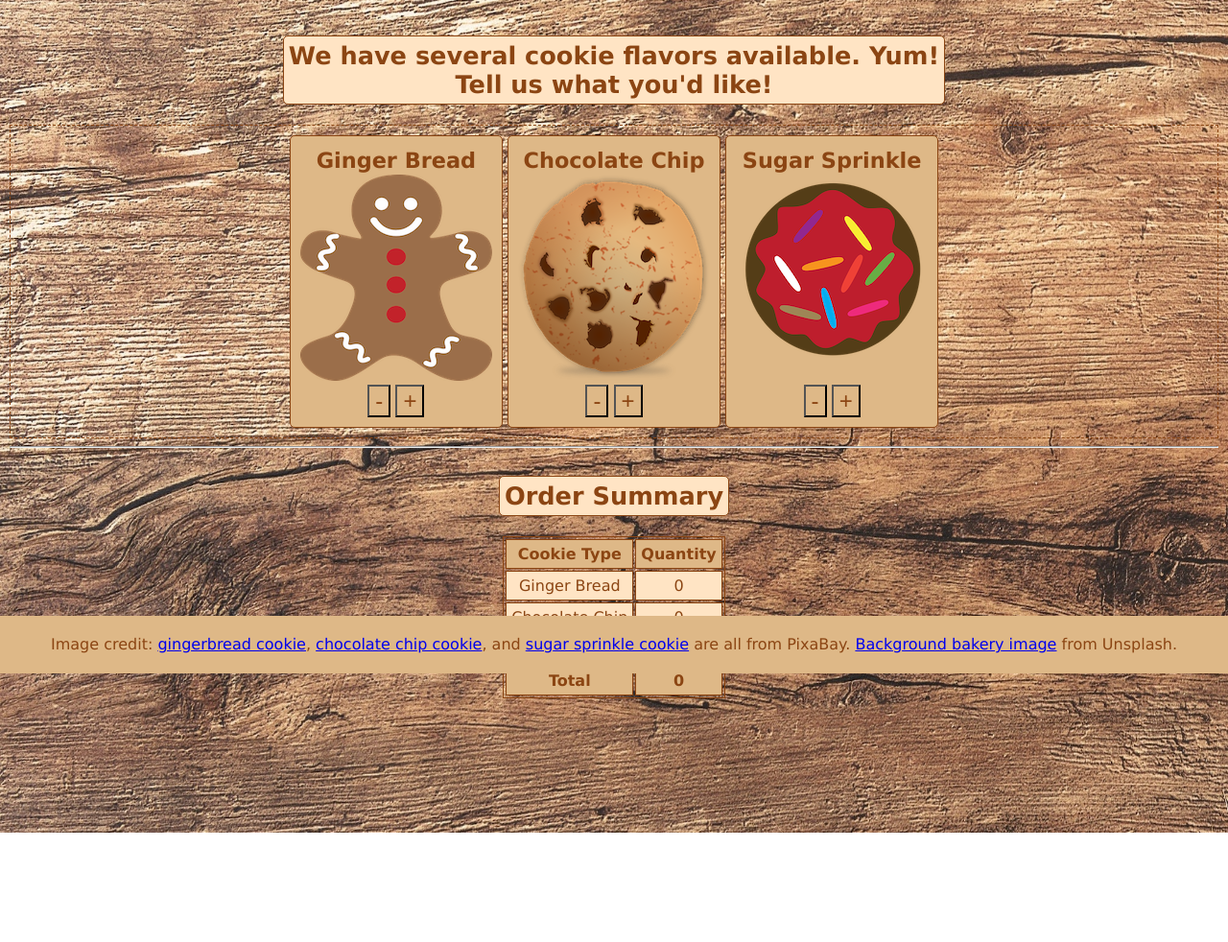
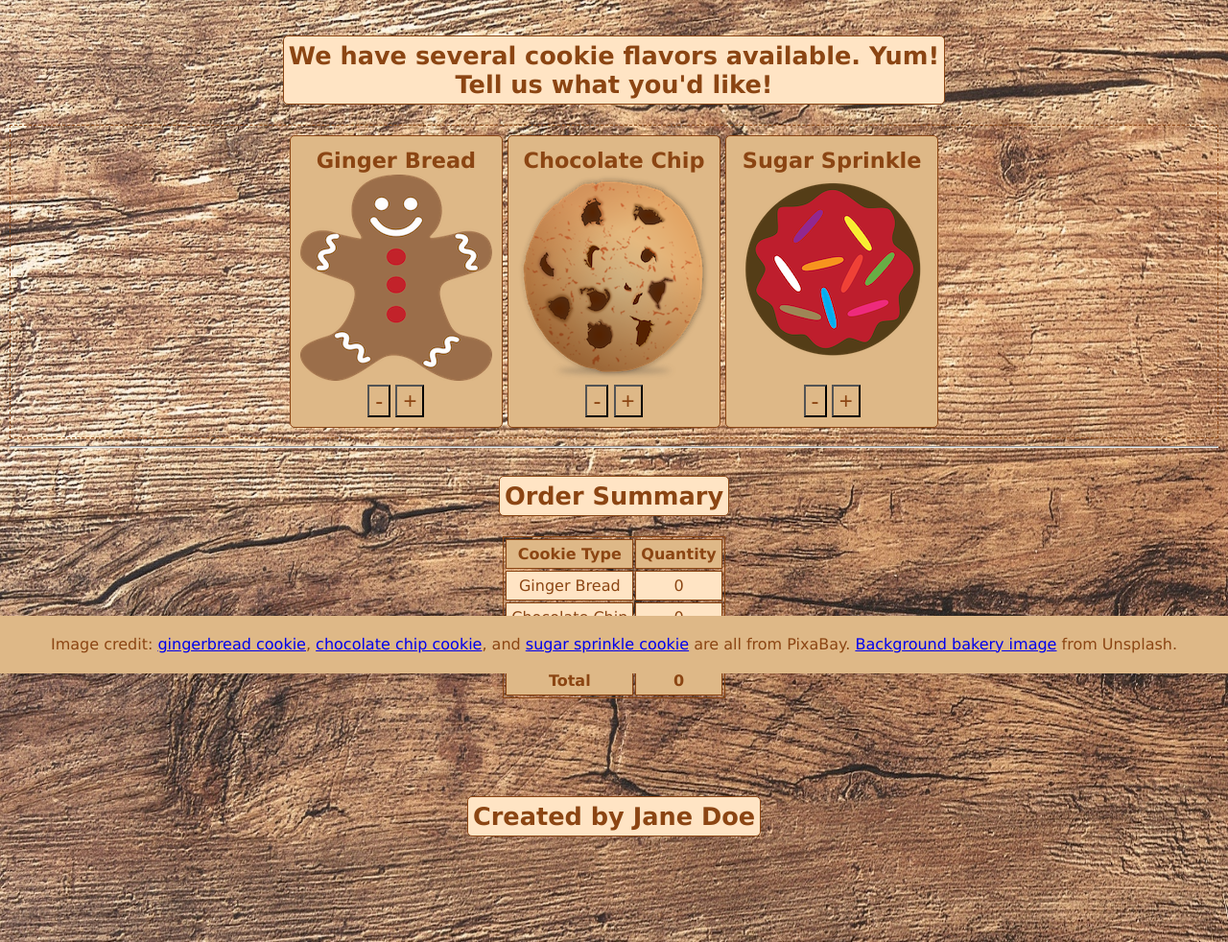
Before and after one commit to HackerUSA-CE/FSI-Placement-Assessment-Solution, a plain HTML site: page index.html in a window 1280 px wide. Shown: the part 98-1080 px from the top of the page at 96% size. Before the commit the page ends 966 px from the top, so only its background shows below. Drawn offline with Linux system fonts and the light colour scheme.

Commit message:
Adding name credit

```diff
--- a/assets/script.js
+++ b/assets/script.js
@@ -1,7 +1,14 @@
-// Global Variables - we'll use these to track the counts of each cookie type
+// Global Variables
+// First, tell us your name
+let yourName = "Jane Doe" // HINT: Replace this with your own name!
+
+// We'll use these variables to track the counts of each cookie type
 let gb = 0      // Ginger bread
 let cc = 0      // Chocolate Chip
 let sugar = 0   // Sugar Sprinkle
+
+// Code to update name display
+document.getElementById('credit').textContent = `Created by ${yourName}`
 
 // Event listener for clicks on the "+" button for Ginger Bread cookies
 document.getElementById('add-gb').addEventListener('click', function() {
--- a/assets/style.css
+++ b/assets/style.css
@@ -52,6 +52,10 @@ h3 {
     margin: 2px;
 }
 
+#credit {
+    margin-bottom: 50px;
+}
+
 /* Table Styles */
 table {
     border: 1px solid saddlebrown;
--- a/index.html
+++ b/index.html
@@ -74,6 +74,9 @@
                 </tfoot>
             </table>
         </div>
+        <div>
+            <h2 id="credit"></h2>
+        </div>
     </main>
     <footer>
         Image credit: <a href="https://pixabay.com/vectors/anthropomorphic-cookie-decoration-1297309/">gingerbread cookie</a>, <a href="https://pixabay.com/vectors/cookie-chocolate-chips-bakery-154366/">chocolate chip cookie</a>, and <a href="https://pixabay.com/vectors/candy-dessert-cookie-jelly-bean-1348480/">sugar sprinkle cookie</a> are all from PixaBay. <a href="https://unsplash.com/photos/QnNqGoCnBg0">Background bakery image</a> from Unsplash.
```
Also changed, not shown: 1 other file.
